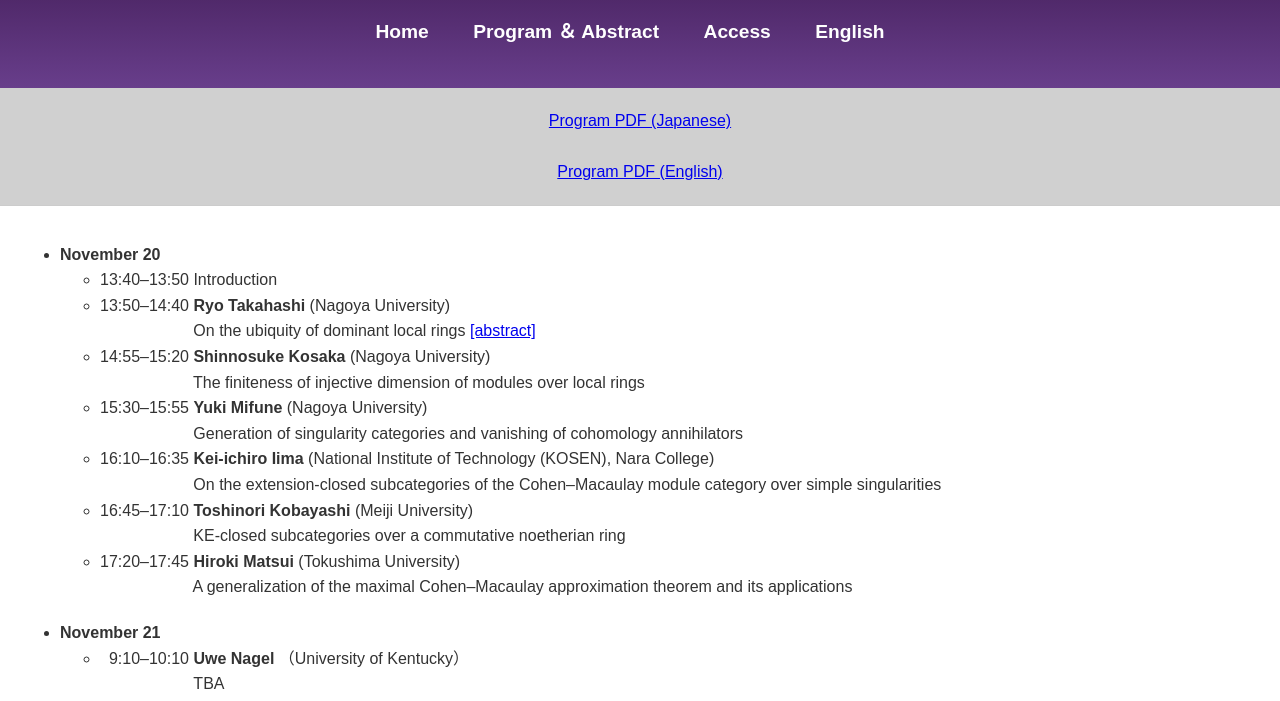
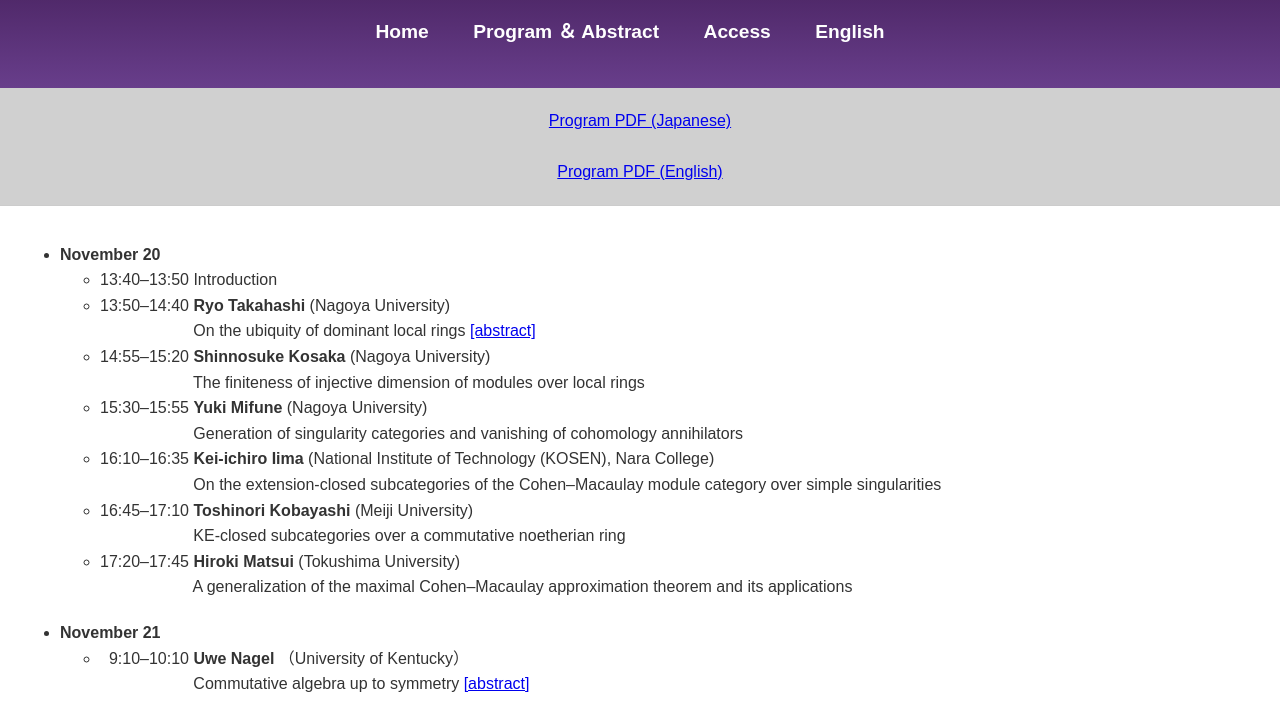
Before and after one commit to skumashiro/casymp46.github.io, a plain HTML site: page program.html in a window 1280 px wide. Shown: the part 94-795 px from the top of the page. Drawn offline with Linux system fonts and the light colour scheme.

Commit message:
Add files via upload

```diff
--- a/program.html
+++ b/program.html
@@ -81,7 +81,7 @@
       <ul>
         <li>&nbsp;&nbsp;9:10–10:10 <b>Uwe Nagel</b> （University of Kentucky）<br>
           &nbsp;&nbsp;&nbsp;&nbsp;&nbsp;&nbsp;&nbsp;&nbsp;&nbsp;&nbsp;&nbsp;&nbsp;&nbsp;&nbsp;&nbsp;&nbsp;&nbsp;&nbsp;&nbsp;&nbsp;
-          TBA</li>
+          Commutative algebra up to symmetry <a href="pdf/Uwe Nagel.pdf" target="_blank">[abstract]</a></li>
 
         <li>10:30–10:55 <b>Satoshi Murai</b> (Waseda University)<br>
           &nbsp;&nbsp;&nbsp;&nbsp;&nbsp;&nbsp;&nbsp;&nbsp;&nbsp;&nbsp;&nbsp;&nbsp;&nbsp;&nbsp;&nbsp;&nbsp;&nbsp;&nbsp;&nbsp;&nbsp;
```
